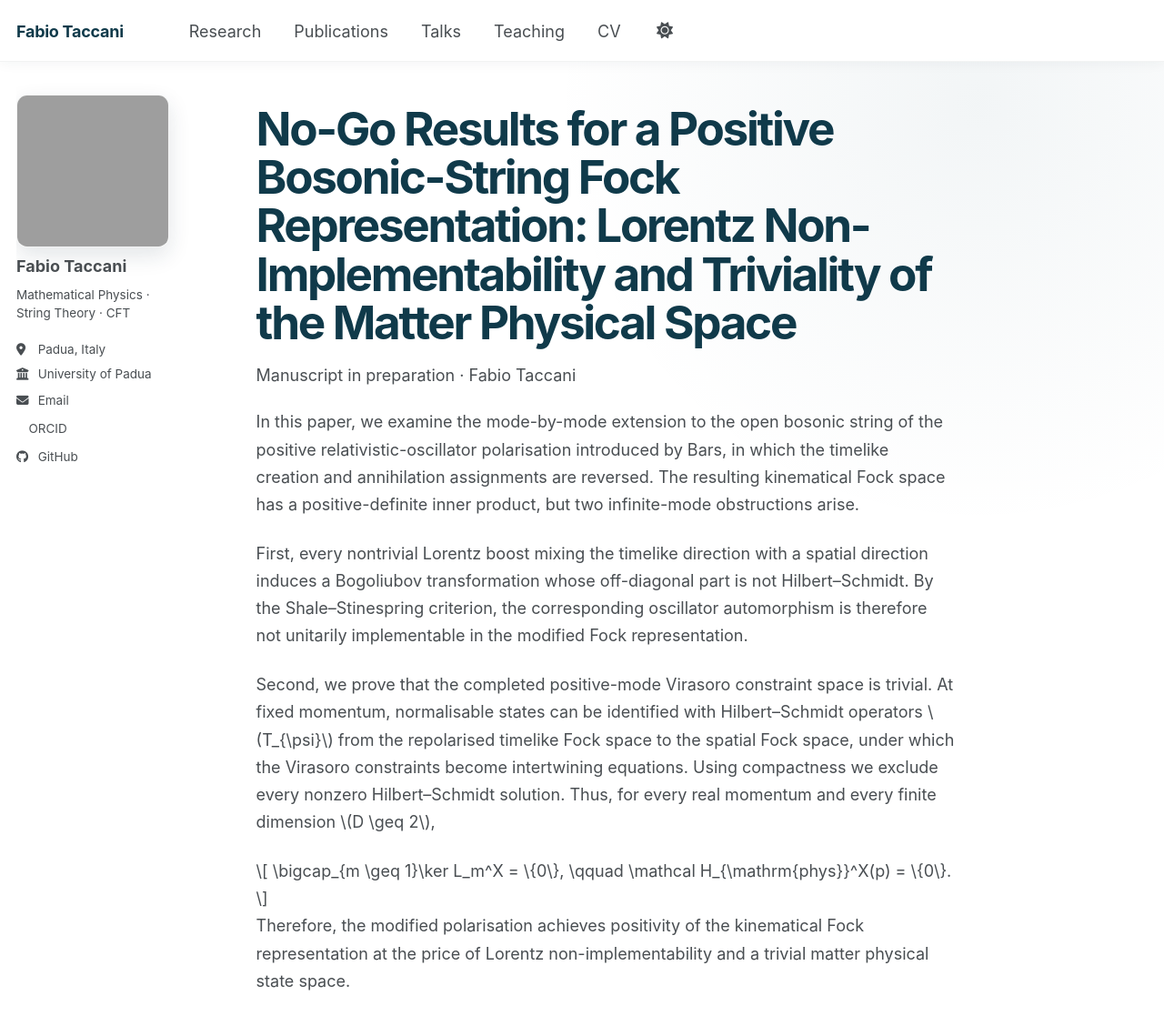
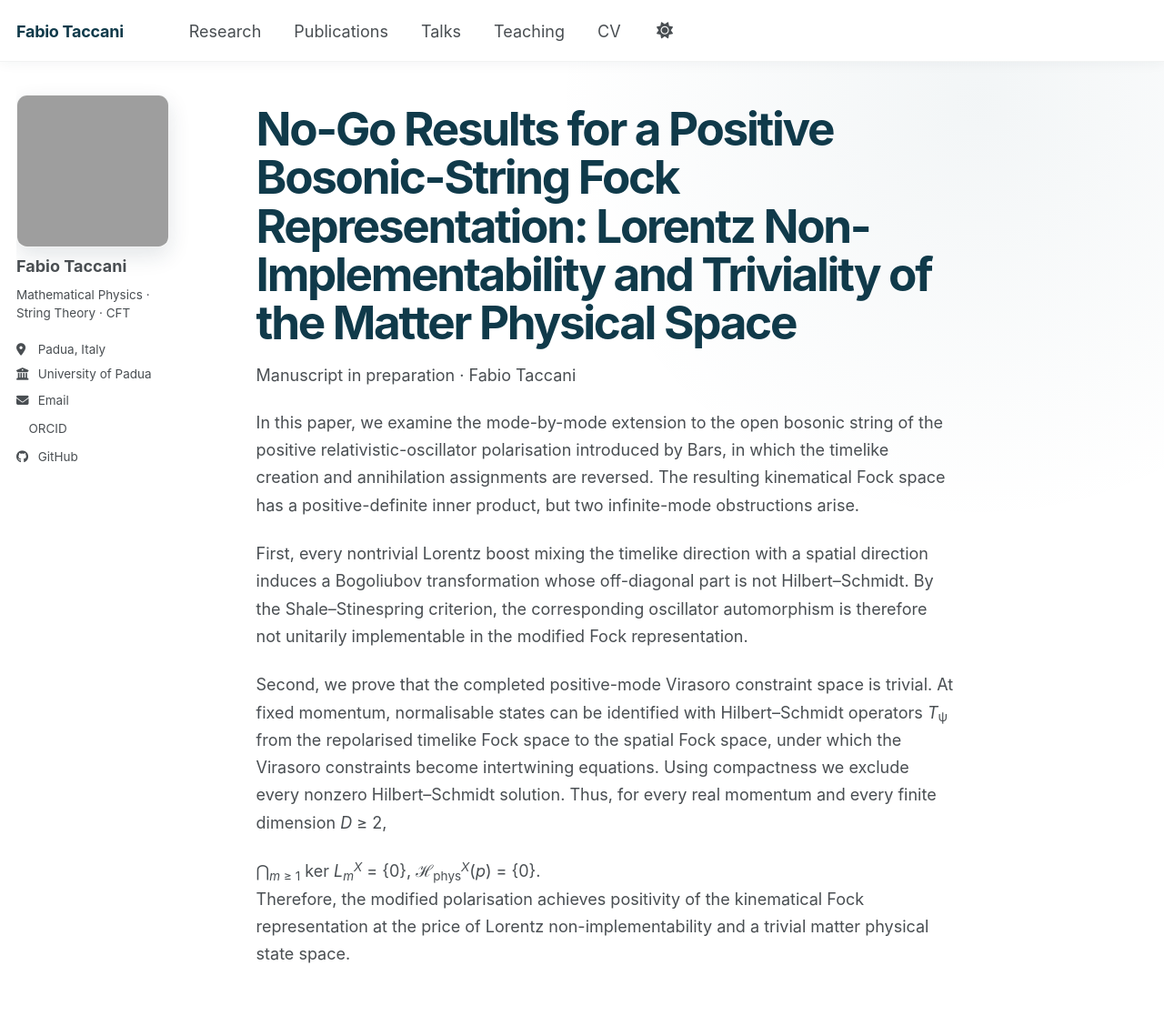
Before and after one commit to FabioTaccani/FabioTaccani.github.io, a Jekyll site: the page built from _publications/2026-08-09-string-quantization.md, in a window 1280 px wide and 1145 px high. Shown: the top 1128 px of the window at 91% size. Built offline with Jekyll 4.4.1, drawn with Linux system fonts in a browser that asks for light colours; a style sheet for code colours, icons or effects is not loaded.

Commit message:
Replace LaTeX with native web mathematics

```diff
--- a/_publications/2026-08-09-string-quantization.md
+++ b/_publications/2026-08-09-string-quantization.md
@@ -24,18 +24,15 @@ modified Fock representation.
 
 Second, we prove that the completed positive-mode Virasoro constraint space is
 trivial. At fixed momentum, normalisable states can be identified with
-Hilbert–Schmidt operators <span class="math-inline">&#92;(T_{\psi}&#92;)</span> from the repolarised timelike Fock
-space to the spatial Fock space, under which the Virasoro constraints become
-intertwining equations. Using compactness we exclude every nonzero
-Hilbert–Schmidt solution. Thus, for every real momentum and every finite
-dimension <span class="math-inline">&#92;(D \geq 2&#92;)</span>,
+Hilbert–Schmidt operators <span class="math-inline"><i>T</i><sub>ψ</sub></span>
+from the repolarised timelike Fock space to the spatial Fock space, under which
+the Virasoro constraints become intertwining equations. Using compactness we
+exclude every nonzero Hilbert–Schmidt solution. Thus, for every real momentum
+and every finite dimension <span class="math-inline"><i>D</i> ≥ 2</span>,
 
-<div class="math-display">
-\[
-\bigcap_{m \geq 1}\ker L_m^X = \{0\},
-\qquad
-\mathcal H_{\mathrm{phys}}^X(p) = \{0\}.
-\]
+<div class="equation-block" role="math" aria-label="The intersection over m greater than or equal to one of the kernel of L sub m superscript X equals the set containing zero; and script H sub phys superscript X of p equals the set containing zero.">
+  <span class="equation-line"><span class="intersection">⋂</span><sub><i>m</i> ≥ 1</sub> ker <i>L</i><sub><i>m</i></sub><sup><i>X</i></sup> = {0},</span>
+  <span class="equation-line">ℋ<sub>phys</sub><sup><i>X</i></sup>(<i>p</i>) = {0}.</span>
 </div>
 
 Therefore, the modified polarisation achieves positivity of the kinematical
```
